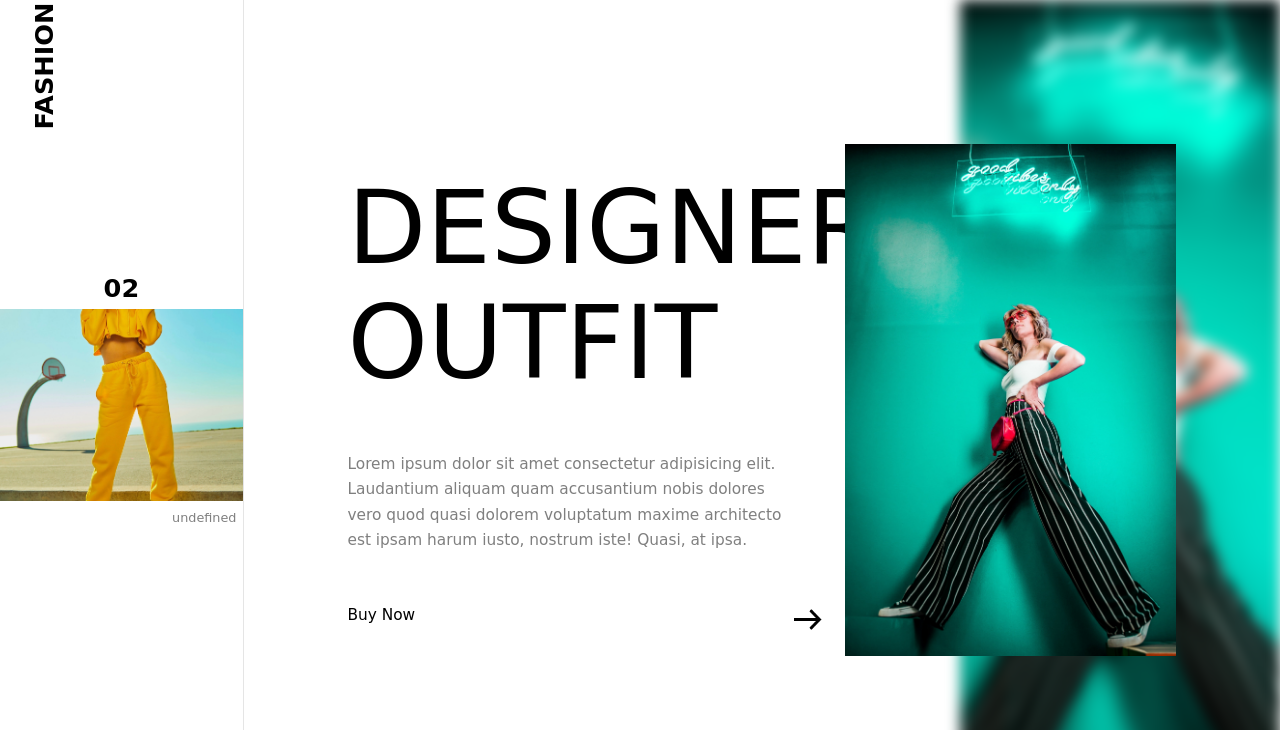
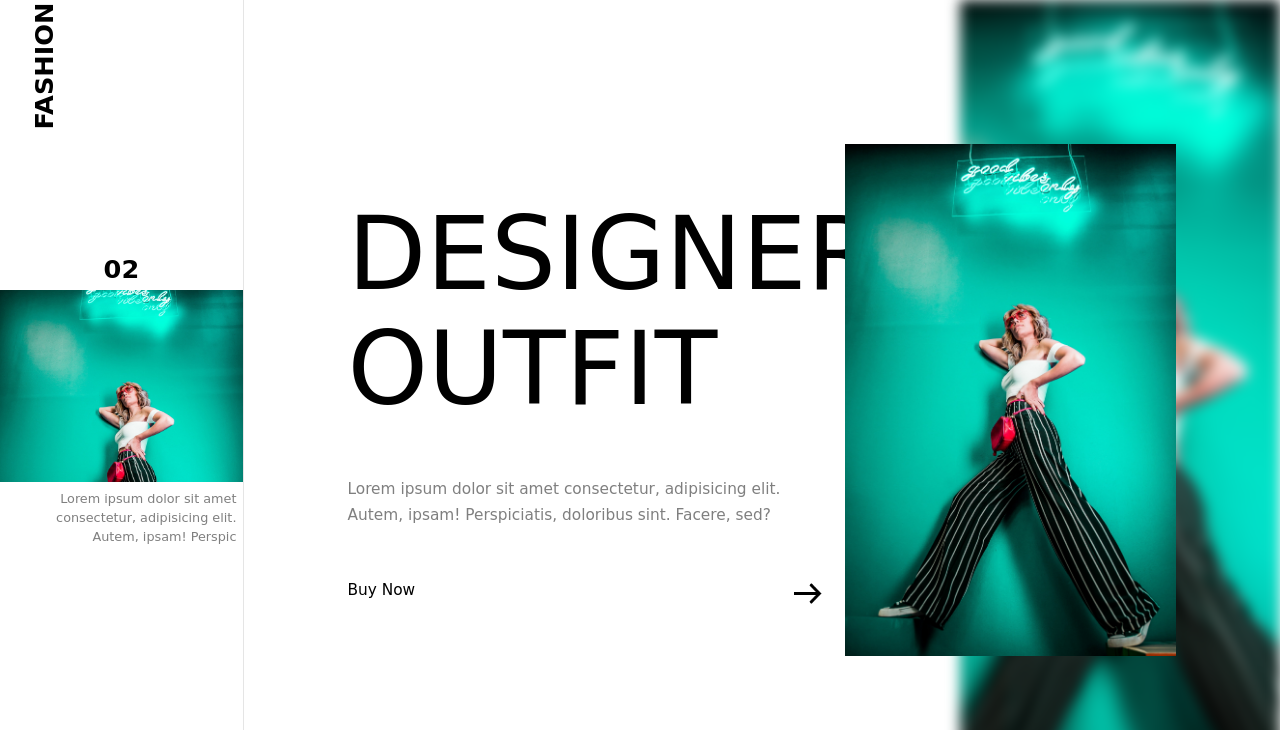
Before and after one commit to Franky-uts/eCommerce, a plain HTML site: page index.html in a window 1280 px wide. Both pictures are taken after a click on the button 808 px from the left and 593 px from the top of the page. Shown: the top 730 px of the page. Drawn offline with Linux system fonts and the light colour scheme; a web font is replaced by a local one.

Commit message:
Correcciones

```diff
--- a/css/estilo.css
+++ b/css/estilo.css
@@ -61,7 +61,7 @@ body{
 }
 .sm-product-img{
     width: 100%;
-    height: 15vw;
+    height: 25vw;
     object-fit: cover;
 }
 .sm-product-des{
--- a/js/app.js
+++ b/js/app.js
@@ -3,19 +3,19 @@ const productData = [
     index: '01',
     name: 'yellow tracksuit',
     image: 'img1.jpg',
-        des: 'Lorem ipsum dolor sit amet consectetur adipisicing elit. Laudantium aliquam quam accusantium nobis dolores vero quod quasi dolorem voluptatum maxime architecto est ipsam harum iusto, nostrum iste! Quasi, at ipsa.'
+    des: ' Lorem ipsum dolor sit amet consectetur, adipisicing elit. Autem, ipsam! Perspiciatis, doloribus sint. Facere, sed?'
     },
     {
     index: '02',
     name: 'designer outfit',
     image: 'img2.jpg',
-        des: 'Lorem ipsum dolor sit amet consectetur adipisicing elit. Laudantium aliquam quam accusantium nobis dolores vero quod quasi dolorem voluptatum maxime architecto est ipsam harum iusto, nostrum iste! Quasi, at ipsa.'
+    des: ' Lorem ipsum dolor sit amet consectetur, adipisicing elit. Autem, ipsam! Perspiciatis, doloribus sint. Facere, sed?'
     },
     {
     index: '03',
     name: 'chilling mood',
     image: 'img3.jpg',
-        des: 'Lorem ipsum dolor sit amet consectetur adipisicing elit. Laudantium aliquam quam accusantium nobis dolores vero quod quasi dolorem voluptatum maxime architecto est ipsam harum iusto, nostrum iste! Quasi, at ipsa.'
+    des: ' Lorem ipsum dolor sit amet consectetur, adipisicing elit. Autem, ipsam! Perspiciatis, doloribus sint. Facere, sed?'
     }
 ]
 
@@ -35,33 +35,38 @@ let productDes = document.querySelector('.product-des')
 
 let currentProduct = 0
 
-nxtBtn.addEventListener('click',() => {
+nxtBtn.addEventListener('click', () => {
     if(currentProduct >= productData.length -1){
     currentProduct = 0
-    }
-    else{
+    } else {
     currentProduct++
     }
 productIndex.innerHTML = productData[currentProduct].index
-    smProductDes.innerHTML = productData[currentProduct].des.slice[0,80]
+smProductDes.innerHTML = productData[currentProduct].des.slice(0, 80)
 
 smImgContainer.classList.add('slide')
 productImgContainer.classList.add('slide')
 backdropImg.classList.add('fade')
 productDetail.classList.add('fade')
 
-    setTimeout(() =>{
+setTimeout(() => {
+
     productName.innerHTML = productData[currentProduct].name
     productDes.innerHTML = productData[currentProduct].des
-        smImg = productImg.src = backdropImg.src =
+    smImg.src = productImg.src = backdropImg.src =
     `
     img/${productData[currentProduct].image}
     `
-    },500)
-    setTimeout(() =>{
+}, 500)
+
+setTimeout(() => {
+
     smImgContainer.classList.remove('slide')
     productImgContainer.classList.remove('slide')
     backdropImg.classList.remove('fade')
     productDetail.classList.remove('fade')
+
 }, 2000)
+
+
 })
```
Lines whose indentation alone changed are shown as unchanged.
